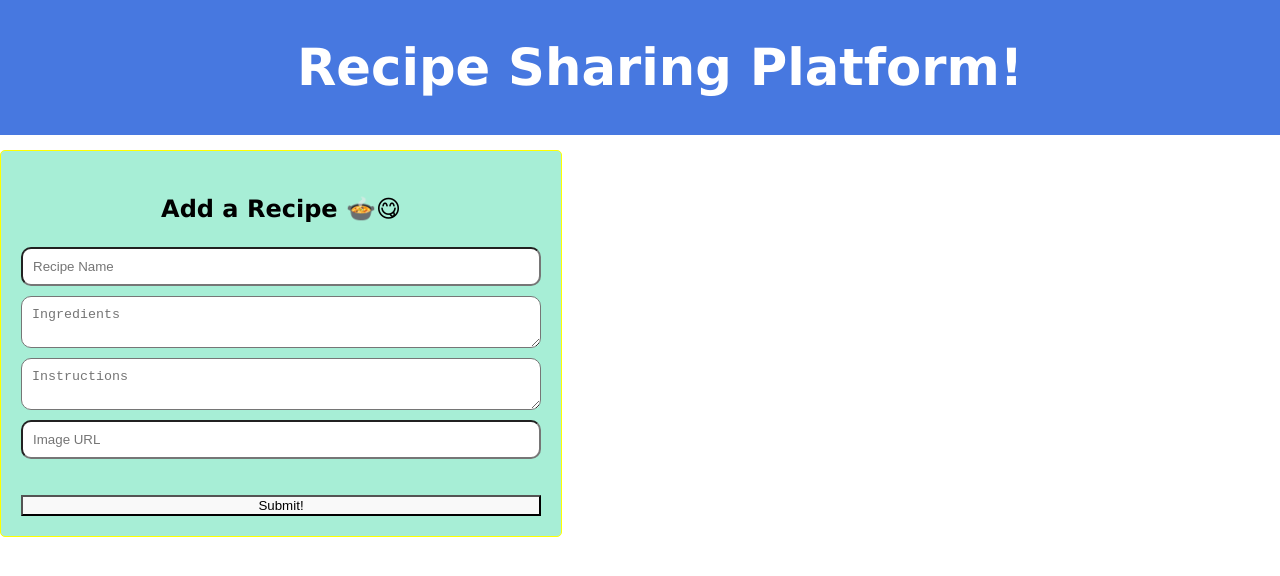
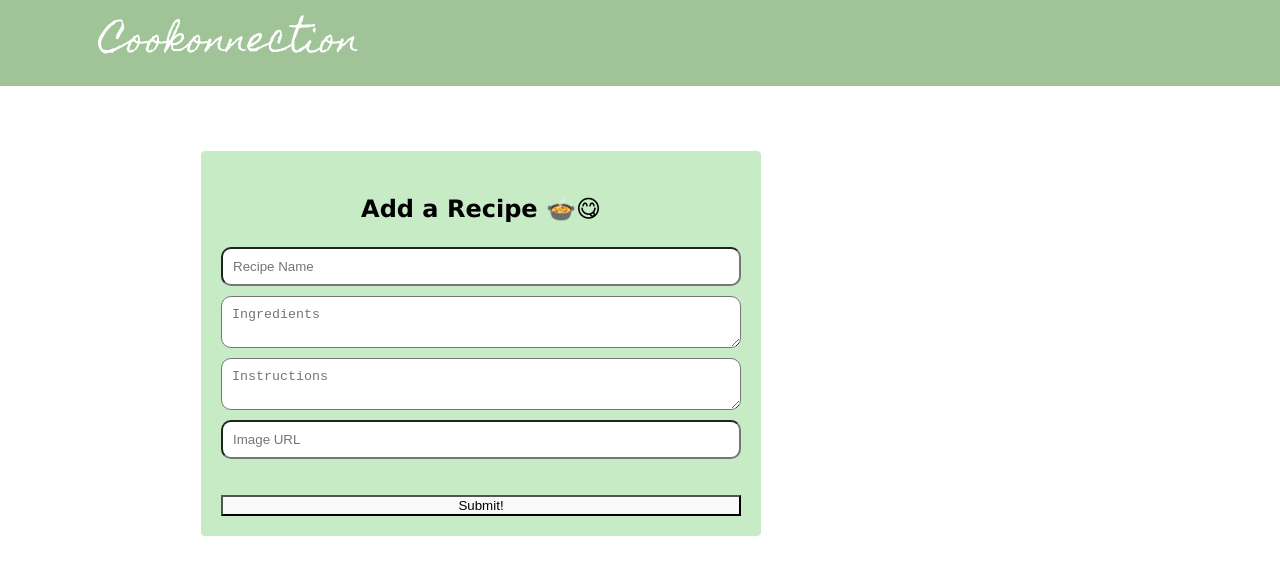
Before and after one commit to jasmine-n-white/Recipe-Sharing-Platform, a React (Vite) app in the folder recipe-sharing-platform/: page / in a window 1280 px wide. Shown: the top 576 px of the page. Built offline with nearby package versions, Linux system fonts and the light colour scheme.

Commit message:
working on styling

```diff
--- a/recipe-sharing-platform/src/App.css
+++ b/recipe-sharing-platform/src/App.css
@@ -1,16 +1,17 @@
+@import url('https://fonts.googleapis.com/css2?family=Sacramento&display=swap');
+@import url('https://fonts.googleapis.com/css2?family=Homemade+Apple&display=swap');
+
+
 #root {
   width: 100%;
   margin: 0 auto;
 }
 
 .headerFormat  {
-  background-color: #4778e0;
-  padding: 5px 20px;
+  font-family: 'Homemade Apple';
+  background-color: #A1C398;
+  padding: 0px 100px;
   color: white;
-  display: flex;
-  flex-direction: row;
-  justify-content: center;
-  align-items: center;
   top: 0;
   width: 100%;
   position: fixed;
@@ -29,9 +30,9 @@
   text-align: center;
   position:fixed;
   top: 150px;
-  float: right;
-  background-color: rgba(80, 221, 174, 0.5);
-  border: 1px solid yellow;
+  margin-left: 200px;
+  background-color: #C6EBC5;
+  border: 1px solid white;
   border-radius: 5px;
   padding: 20px;
   color: black;
@@ -76,31 +77,41 @@
   width: 100%;
   justify-content: end;
   align-self: center;
-  margin-right: 100px;
+  margin-right: 200px;
 }
 
 .recipeCard {
   display: flex;
   flex-direction: column;
-  margin: 0;
-  background-color: blue;
+  color: black;
+  margin: 10px;
+  padding: 30px;
+  background-color: #FEFDED;
   justify-self: end;
+  max-width: min-content;
+  border-radius: 20px;
 }
 
 .likeSection {
   display: flex;
   flex-direction: row;
   justify-content: flex-start;
+  padding: 0 10px;
+}
+
+.likeSection p {
+  align-self:center;
 }
 
 #likeButton{
   padding: 0;
   margin: 0;
-  height: 50px;
-  width: 50px;
-  background-color: blue;
+  height: 20px;
+  width: 20px;
+  background-color: black;
   border-radius: 50%;
   border: none;
+  align-self: center;
 
 }
 
--- a/recipe-sharing-platform/src/Header.jsx
+++ b/recipe-sharing-platform/src/Header.jsx
@@ -3,7 +3,7 @@ function Header() {
     return (
         <>
         <header className="headerFormat">
-            <h1>Recipe Sharing Platform!</h1>
+            <h1>Cookonnection</h1>
          </header>
         </>
     );
--- a/recipe-sharing-platform/src/Recipe.jsx
+++ b/recipe-sharing-platform/src/Recipe.jsx
@@ -16,11 +16,14 @@ function Recipe({recipe}) {
    <div className="recipeCard">
     <h3>{recipe.recipeName}</h3>
     <img id="recipeImage" src= {recipe.imageURL} alt="user image"/>
+    <h3>Ingredients</h3>
     <p>{recipe.ingredients}</p>
+    <h3>Instructions</h3>
     <p>{recipe.instructions}</p>
+    <hr/>
     <div class = "likeSection">
+    <button id="likeButton" type="click" onClick={() => setLike((like) => like+1)}><img width="20" height="20" src="https://img.icons8.com/ios-filled/50/FFFFFF/love-circled.png" alt="love-circled"/></button>
     <p>{like} like(s)</p>
-    <button id="likeButton" type="click" onClick={() => setLike((like) => like+1)}><img width="50" height="50" src="https://img.icons8.com/ios-filled/50/FFFFFF/love-circled.png" alt="love-circled"/></button>
     </div>
 
 
--- a/recipe-sharing-platform/src/index.css
+++ b/recipe-sharing-platform/src/index.css
@@ -5,7 +5,7 @@
 
   color-scheme: light dark;
   color: rgba(255, 255, 255, 0.87);
-  background-color: #242424;
+  background-color: #FA7070;
 
   font-synthesis: none;
   text-rendering: optimizeLegibility;
@@ -31,10 +31,13 @@ body {
 }
 
 h1 {
-  font-size: 3.2em;
+  font-size: 2.2em;
   line-height: 1.1;
 }
 
+hr{
+  width: 90%;
+}
 /* button {
   border-radius: 8px;
   border: 1px solid transparent;
```
